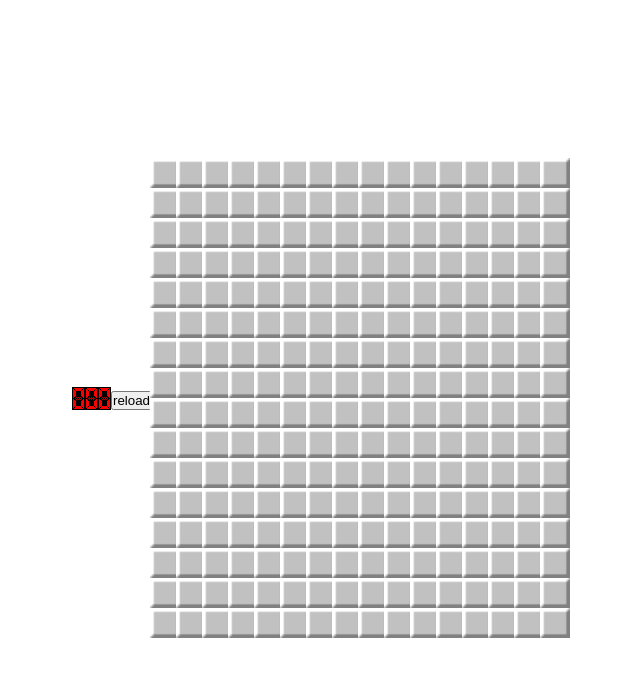
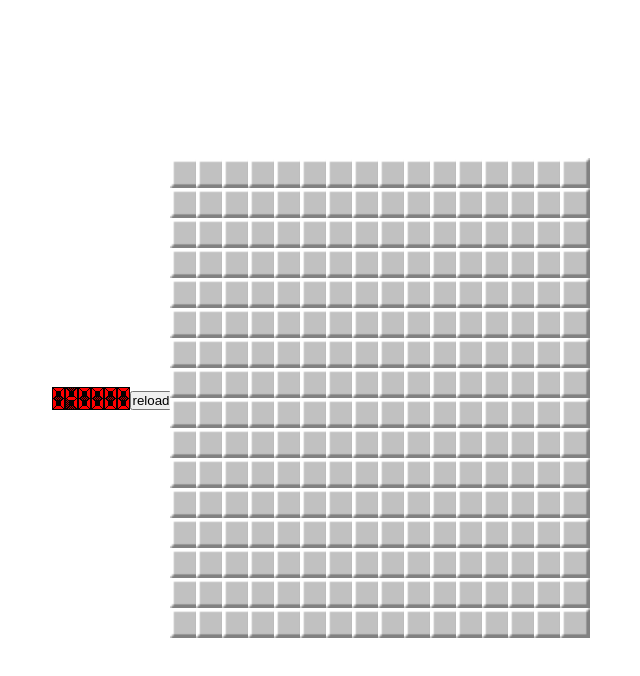
Before and after one commit to push-ebx/Minesweeper, a React (Create React App) app: page / in a window 1280 px wide. Shown: the top 676 px of the page, without its empty margins (320-960 px from the left). Built offline with nearby package versions, Linux system fonts and the light colour scheme.

Commit message:
added remaning mines

```diff
--- a/src/components/Board/Board.jsx
+++ b/src/components/Board/Board.jsx
@@ -2,7 +2,8 @@
 import styles from './index.module.css'
 import Cell from "../Cell";
 
-const Board = ({width, height, mines, is_game, setIs_game, is_lose_game, setIs_lose_game, restart}) => {
+const Board = ({width, height, mines, is_game, setIs_game, is_lose_game,
+                 setIs_lose_game, restart, setRemainingMines}) => {
   const [cells, setCells] = useState([])
 
   const get_array_mines = (row_first, col_first) => {
@@ -38,6 +39,7 @@
         )
       }
     }
+    setRemainingMines(mines)
     setCells(_cells)
   }
 
@@ -135,7 +137,14 @@
 
   const onRightClick = ({row, col}) => {
     if (is_lose_game) return
-    updateCell(row, col, {...cells[row][col], is_flag: !cells[row][col].is_flag})
+    if (!cells[row][col].is_open) {
+      updateCell(row, col, {...cells[row][col], is_flag: !cells[row][col].is_flag})
+      if (cells[row][col].is_flag) {
+        setRemainingMines(prev => prev > 0 ? prev - 1: 0)
+      } else {
+        setRemainingMines(prev => prev + 1)
+      }
+    }
   }
 
   useEffect(() => {
--- a/src/components/Game/Game.jsx
+++ b/src/components/Game/Game.jsx
@@ -1,21 +1,25 @@
-import React, {useEffect, useState} from 'react';
+import React, {useState} from 'react';
 import styles from './index.module.css'
 import Board from "../Board";
 import Stopwatch from "../Stopwatch";
+import RemainingMines from "../RemainingMines";
 
 const Game = () => {
   const [is_game, setIs_game] = useState(false)
   const [is_lose_game, setIs_lose_game] = useState(false)
   const [restart, setRestart] = useState(false)
+  const [remainingMines, setRemainingMines] = useState(0) // 40
 
   return (
     <div className={styles.game}>
+      <RemainingMines remainingMines={remainingMines}/>
       <Stopwatch is_launched={is_game && !is_lose_game} is_clear={restart}/>
       <button
         onClick={() => {
           setIs_game(false)
           setIs_lose_game(false)
           setRestart(!restart)
+          setRemainingMines(40)
         }}
       >
         reload
@@ -29,6 +33,7 @@
           setIs_game={setIs_game}
           setIs_lose_game={setIs_lose_game}
           restart={restart}
+          setRemainingMines={setRemainingMines}
       />
     </div>
   );
--- /dev/null
+++ b/src/components/RemainingMines/RemainingMines.jsx
@@ -0,0 +1,19 @@
+import React, {useEffect, useState} from 'react';
+import styles from './index.module.css'
+
+const RemainingMines = ({remainingMines}) => {
+  const getPath = (digit) => {
+    let num = Math.floor(remainingMines / digit) % 10
+    return process.env.PUBLIC_URL + `./assets/images/${num}.png`
+  }
+
+  return (
+    <div className={styles.remaining_mines}>
+      <img src={getPath(100)} />
+      <img src={getPath(10)} />
+      <img src={getPath(1)} />
+    </div>
+  )
+}
+
+export {RemainingMines};
--- /dev/null
+++ b/src/components/RemainingMines/index.js
@@ -0,0 +1,2 @@
+import {RemainingMines} from './RemainingMines'
+export default RemainingMines
--- /dev/null
+++ b/src/components/RemainingMines/index.module.css
@@ -0,0 +1,3 @@
+.remaining_mines {
+
+}
```
